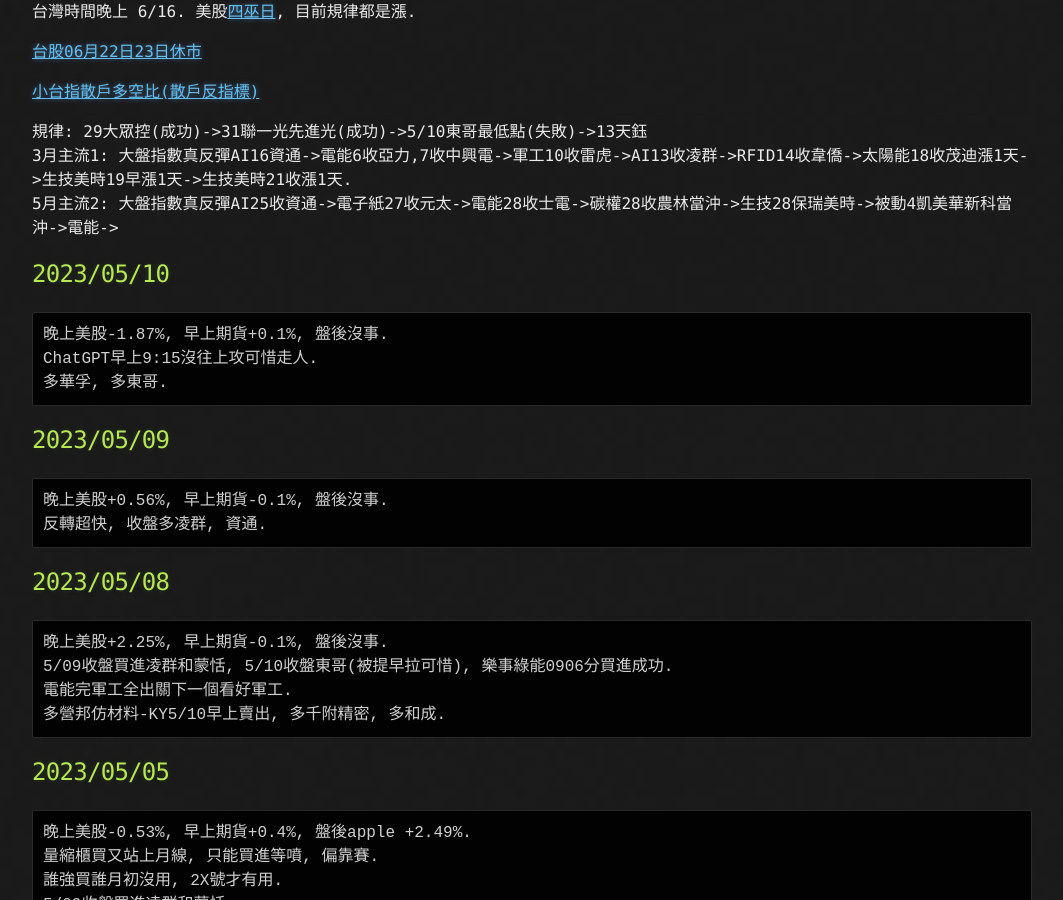
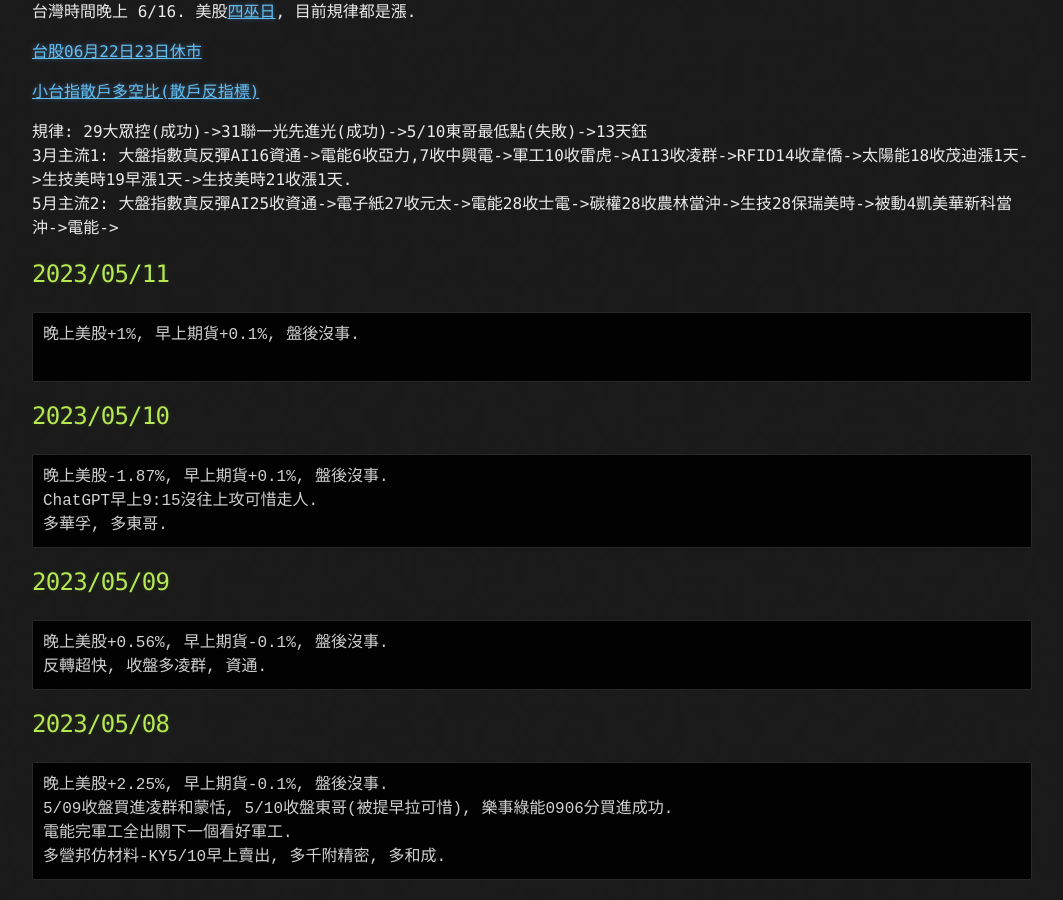
Before and after one commit to lepg5487/Stock_God, a Jekyll site: the page built from index.md, in a window 1280 px wide and 900 px high, scrolled down 418 px. Shown: the whole window, without its empty margins (108-1171 px from the left). Built offline with Jekyll 4.4.1, drawn with Linux system fonts in a browser that asks for light colours; our own code applies the rules of GitHub Pages for plain Markdown files.

Commit message:
Update index.md

````diff
--- a/index.md
+++ b/index.md
@@ -19,6 +19,12 @@ layout: testlayouts
 規律: 29大眾控(成功)->31聯一光先進光(成功)->5/10東哥最低點(失敗)->13天鈺
 3月主流1: 大盤指數真反彈AI16資通->電能6收亞力,7收中興電->軍工10收雷虎->AI13收凌群->RFID14收韋僑->太陽能18收茂迪漲1天->生技美時19早漲1天->生技美時21收漲1天.
 5月主流2: 大盤指數真反彈AI25收資通->電子紙27收元太->電能28收士電->碳權28收農林當沖->生技28保瑞美時->被動4凱美華新科當沖->電能->
+
+## 2023/05/11
+```
+晚上美股+1%, 早上期貨+0.1%, 盤後沒事.
+
+```
 
 ## 2023/05/10
 ```
````
